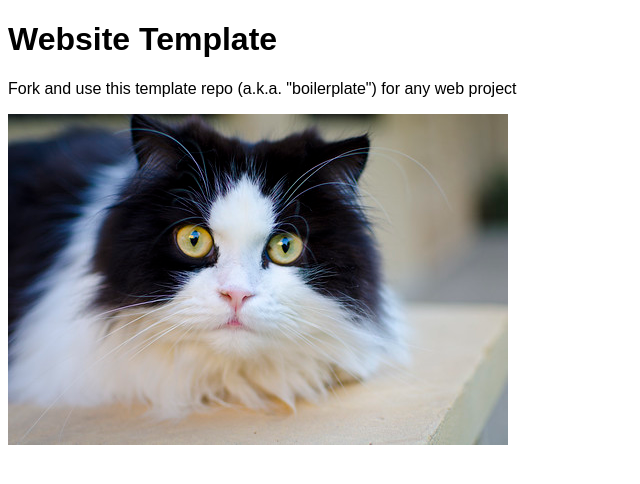
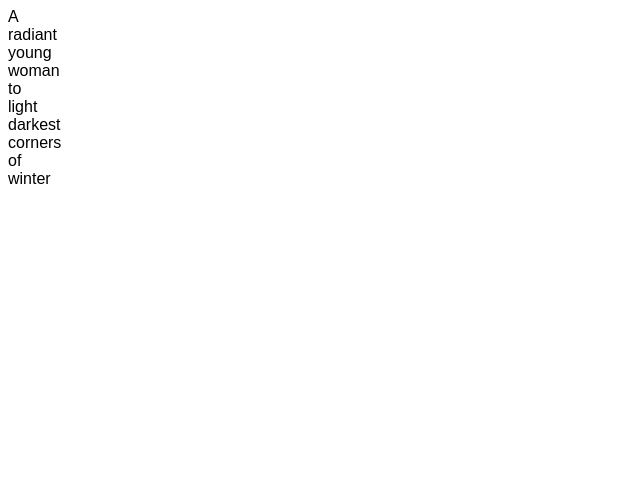
Before and after one commit to JackDeGregori/interactive-poem, a plain HTML site: page index.html in a window 1280 px wide. Shown: the whole page, without its empty margins (0-640 px from the left). Drawn offline with Linux system fonts and the light colour scheme.

Commit message:
index page

```diff
--- a/index.html
+++ b/index.html
@@ -2,14 +2,24 @@
 <html lang="en">
 <head>
 	<meta charset="utf-8">
-	<title>Website Template</title>
+	<meta name="viewport" content="width=device-width, initial-scale=1">
+	<title>Off the Grid</title>
 	<link rel="stylesheet" href="./assets/css/styles.css">
 </head>
 <body>
 
-	<h1>Website Template</h1>
-	<p>Fork and use this template repo (a.k.a. "boilerplate") for any web project</p>
-	<img src="assets/img/cat.jpg" alt="">
+	<div class="grid-container">
+		<div>A</div>
+		<div>radiant</div>
+		<div>young</div>
+		<div>woman</div>
+		<div>to</div>
+		<div>light</div>
+		<div>darkest</div>
+		<div>corners</div>
+		<div>of</div>
+		<div>winter</div>
+	</div>
 
 	<script src="./assets/js/main.js"></script>
 </body>
```
